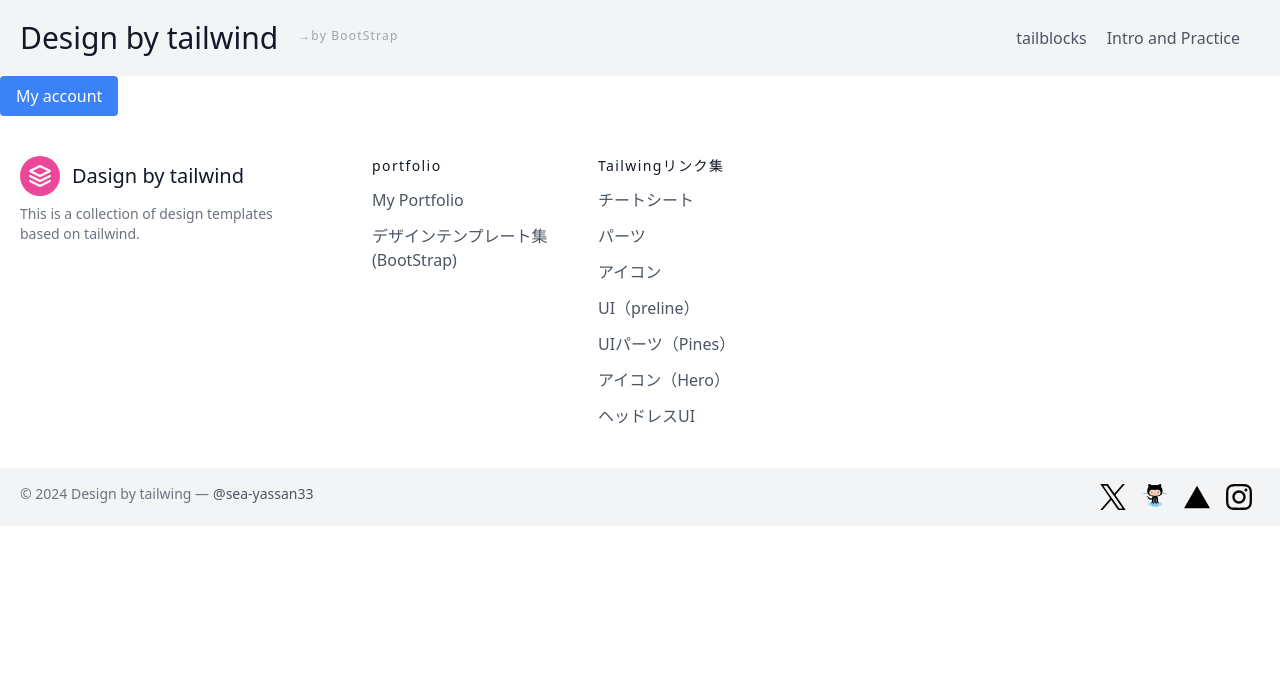
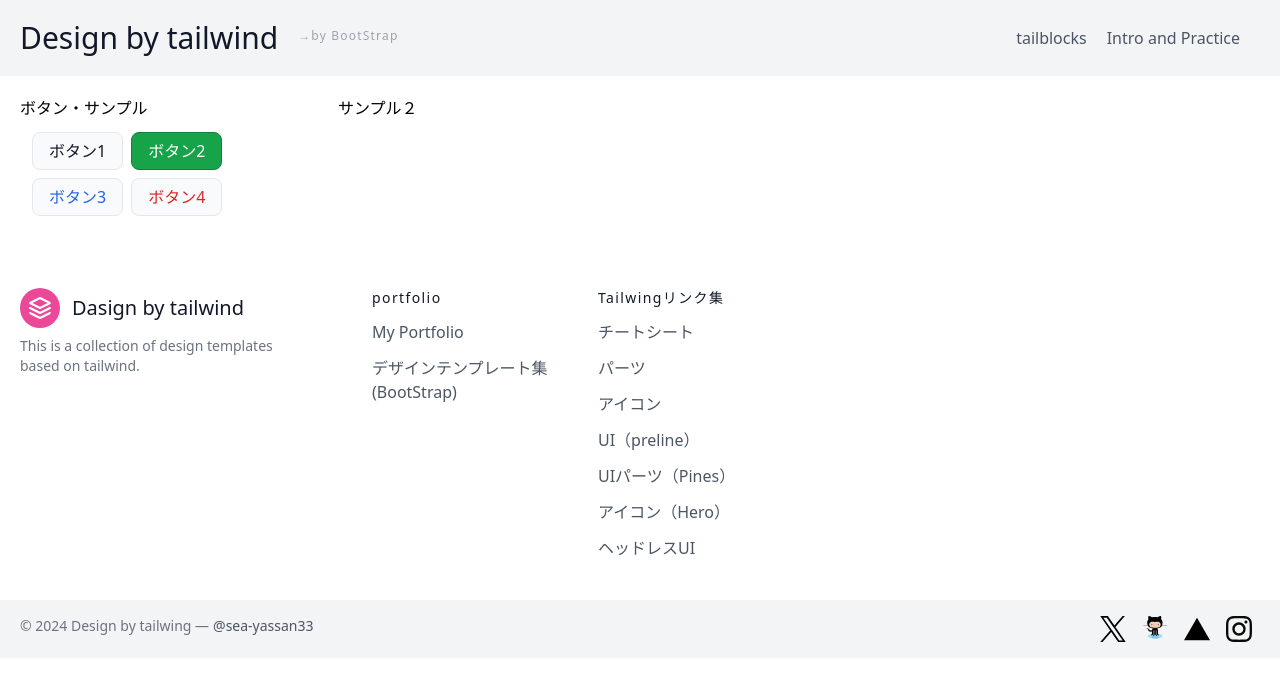
Before and after one commit to sea-yassan33/next14-design-tailwind, a Next.js app: page /sample02 in a window 1280 px wide. Shown: the top 680 px of the page. Built offline with nearby package versions, Linux system fonts and the light colour scheme.

Commit message:
update240907

```diff
--- a/app/page.tsx
+++ b/app/page.tsx
@@ -35,12 +35,14 @@
           </div>
           <div className={`${twStayles.mainItem01}`}>
             <div className={`${twStayles.mainItem02}`}>
-              <Image className={`${twStayles.mainItemImg}`} src="/preparatImg.png" alt="" width={4000} height={1200}/>
+              <Link href='/sample02'>
+                <Image className={`${twStayles.mainItemImg}`} src="/preparatImg.png" alt="" width={4000} height={1200}/>
+              </Link>
               <div className="p-6">
                 <h2 className={`${twStayles.mainItemTxtH2}`}>CATEGORY</h2>
-                <h1 className={`${twStayles.mainItemTxtH1}`}>TITLE</h1>
+                <Link href='/sample02' className={`${twStayles.mainItemTxtH1}`}>sample02</Link>
                 <p className={`${twStayles.mainItemTxt}`}>
-                  Photo booth fam kinfolk
+                  アイテムのデザインサンプル。
                 </p>
               </div>
             </div>
--- a/app/sample02/page.tsx
+++ b/app/sample02/page.tsx
@@ -1,34 +1,42 @@
 import React from "react"
 import Image from "next/image"
-import { Menu, MenuButton, MenuItem, MenuItems } from '@headlessui/react'
+import { tv } from 'tailwind-variants';
 
 const twStyles = {
-
+  container01: "container px-5 py-5 mx-auto",
+  container02: "flex flex-wrap -m-4",
+  split:"lg:w-1/4 md:w-1/2 p-4 w-full",
 }
 
-export default function Sample02(){
+const tvButton = tv({
+  base: 'py-1.5 px-4 transition-colors border font-medium rounded-lg disabled:opacity-50 m-1',
+  variants: {
+    color: {
+      black: 'bg-gray-50 active:bg-gray-200 border-gray-200 text-gray-900 hover:bg-gray-100',
+      green: 'bg-green-600 active:bg-green-800 border-green-700 text-white hover:bg-green-700',
+      blue: 'bg-gray-50 active:bg-blue-800 border-gray-200 hover:text-white text-blue-600 hover:border-blue-700 hover:bg-blue-600',
+      red:'bg-gray-50 active:bg-red-800 border-gray-200 hover:text-white text-red-600 hover:border-red-700 hover:bg-red-600',
+    },
+  },
+});
+
+export default function Sample03(){
   return(
-    <Menu>
-  <MenuButton className="px-4 py-2 bg-blue-500 text-white rounded hover:bg-blue-600 focus:outline-none focus:ring-2 focus:ring-blue-300">
-    My account
-  </MenuButton>
-  <MenuItems className="mt-2 w-48 bg-white shadow-lg rounded-md py-1 border border-gray-200" anchor="bottom">
-    <MenuItem>
-      <a className="block px-4 py-2 text-gray-700 hover:bg-blue-100 hover:text-gray-900 focus:bg-blue-100 focus:outline-none" href="/settings">
-        Settings
-      </a>
-    </MenuItem>
-    <MenuItem>
-      <a className="block px-4 py-2 text-gray-700 hover:bg-blue-100 hover:text-gray-900 focus:bg-blue-100 focus:outline-none" href="/support">
-        Support
-      </a>
-    </MenuItem>
-    <MenuItem>
-      <a className="block px-4 py-2 text-gray-700 hover:bg-blue-100 hover:text-gray-900 focus:bg-blue-100 focus:outline-none" href="/license">
-        License
-      </a>
-    </MenuItem>
-  </MenuItems>
-</Menu>
+    <section className={`${twStyles.container01}`}>
+      <div className={`${twStyles.container02}`}>
+        <div className={`${twStyles.split}`}>
+          <p>ボタン・サンプル</p>
+          <div className="p-2">
+            <button className={`${tvButton({color:'black'})}`}>ボタン1</button>
+            <button className={`${tvButton({color:'green'})}`}>ボタン2</button>
+            <button className={`${tvButton({color:'blue'})}`}>ボタン3</button>
+            <button className={`${tvButton({color:'red'})}`}>ボタン4</button>
+          </div>
+        </div>
+        <div className={`${twStyles.split}`}>
+          <p className="mb-2">サンプル２</p>
+        </div>
+      </div>
+    </section>
   )
 }
--- /dev/null
+++ b/app/sample03/page.tsx
@@ -0,0 +1,34 @@
+import React from "react"
+import Image from "next/image"
+import { Menu, MenuButton, MenuItem, MenuItems } from '@headlessui/react'
+
+const twStyles = {
+
+}
+
+export default function Sample02(){
+  return(
+    <Menu>
+  <MenuButton className="px-4 py-2 bg-blue-500 text-white rounded hover:bg-blue-600 focus:outline-none focus:ring-2 focus:ring-blue-300">
+    My account
+  </MenuButton>
+  <MenuItems className="mt-2 w-48 bg-white shadow-lg rounded-md py-1 border border-gray-200" anchor="bottom">
+    <MenuItem>
+      <a className="block px-4 py-2 text-gray-700 hover:bg-blue-100 hover:text-gray-900 focus:bg-blue-100 focus:outline-none" href="/settings">
+        Settings
+      </a>
+    </MenuItem>
+    <MenuItem>
+      <a className="block px-4 py-2 text-gray-700 hover:bg-blue-100 hover:text-gray-900 focus:bg-blue-100 focus:outline-none" href="/support">
+        Support
+      </a>
+    </MenuItem>
+    <MenuItem>
+      <a className="block px-4 py-2 text-gray-700 hover:bg-blue-100 hover:text-gray-900 focus:bg-blue-100 focus:outline-none" href="/license">
+        License
+      </a>
+    </MenuItem>
+  </MenuItems>
+</Menu>
+  )
+}
--- a/package.json
+++ b/package.json
@@ -13,7 +13,8 @@
     "@heroicons/react": "^2.1.5",
     "next": "14.1.4",
     "react": "^18",
-    "react-dom": "^18"
+    "react-dom": "^18",
+    "tailwind-variants": "^0.2.1"
   },
   "devDependencies": {
     "@types/node": "^20",
```
Also changed, not shown: 2 other files (tests, documents, lock files or other folders).
